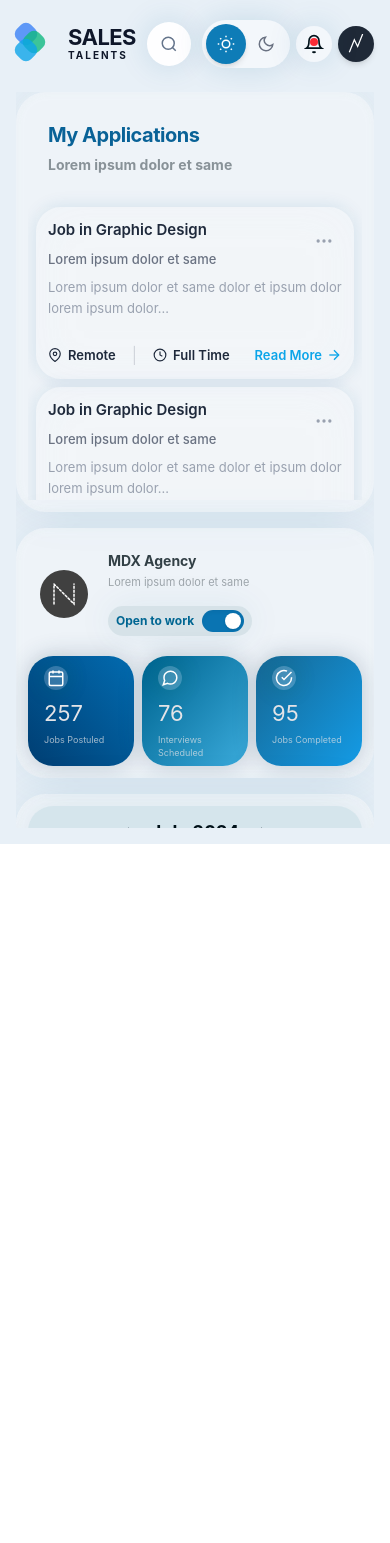
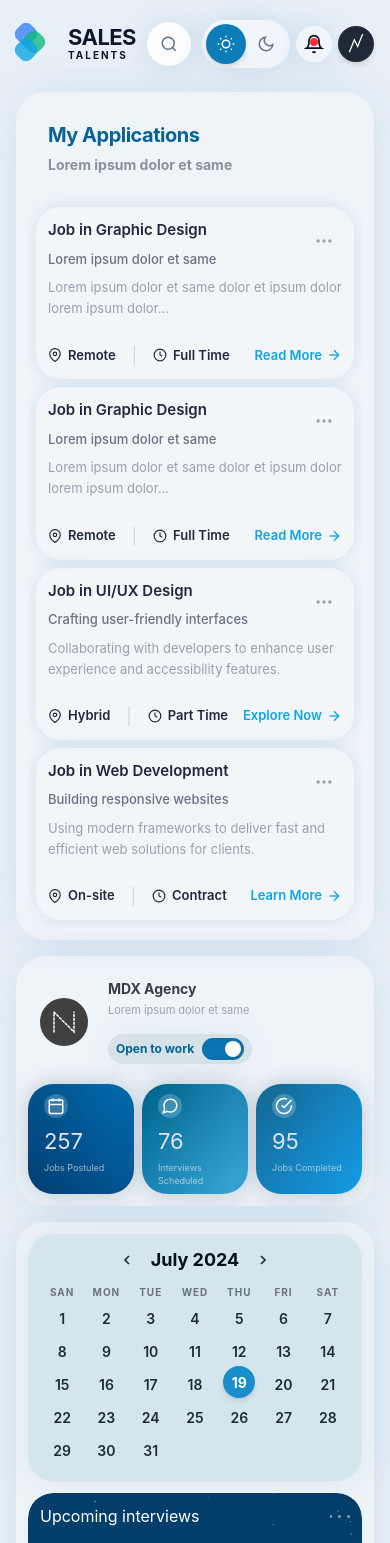
Before and after one commit to Mdx2025/CloserAcademyRedesignMDX, a SvelteKit app: page / in a window 390 px wide. Shown: the top 1543 px of the page. Before the commit the page ends 844 px from the top, so only its background shows below. Built offline with nearby package versions, Linux system fonts and the light colour scheme.

Commit message:
fix: mobile scroll — show Upcoming Interviews and Schedule panel below fold

```diff
--- a/src/app.css
+++ b/src/app.css
@@ -634,26 +634,37 @@ body {
     justify-content: center;
   }
 
+  /* Root container: allow natural scroll on mobile */
+  .app-shell {
+    height: auto !important;
+    min-height: 100dvh;
+    overflow: visible !important;
+  }
+
   /* Main content: full width, adjusted padding */
   .main-content {
     padding: 1rem;
     padding-top: 1.25rem;
+    height: auto;
+    min-height: 0;
   }
 
-  /* Dashboard grid: single column */
+  /* Dashboard grid: single column, natural flow */
   .dashboard-grid {
     flex-direction: column;
-    overflow-y: auto;
+    overflow: visible;
     gap: 1rem;
+    height: auto;
   }
   .apps-panel {
     width: 100%;
     height: auto;
-    max-height: 420px;
+    max-height: none;
     flex-shrink: 0;
   }
   .right-column {
     width: 100%;
+    height: auto;
   }
 
   /* Metrics row: wrap on mobile */
@@ -673,14 +684,22 @@ body {
   /* Bottom row: stack */
   .bottom-row {
     flex-direction: column;
+    height: auto;
+    overflow: visible;
   }
   .calendar-col {
     width: 100%;
     flex-direction: column;
+    height: auto;
+  }
+  .interviews-section {
+    min-height: 200px;
   }
   .schedule-panel {
-    min-height: 280px;
+    min-height: 350px;
+    height: auto;
     padding: 1rem;
+    overflow: visible;
   }
 
   /* Event blocks: fit mobile width */
--- a/src/routes/+page.svelte
+++ b/src/routes/+page.svelte
@@ -22,7 +22,7 @@
 	} from '$lib/data/dashboard.js';
 </script>
 
-<div class="w-full h-dvh bg-bgmain relative overflow-hidden flex">
+<div class="app-shell w-full h-dvh bg-bgmain relative overflow-hidden flex">
 
 	<!-- LEFT SIDEBAR (280px) -->
 	<SidebarNav active="Dashboard" />
```
